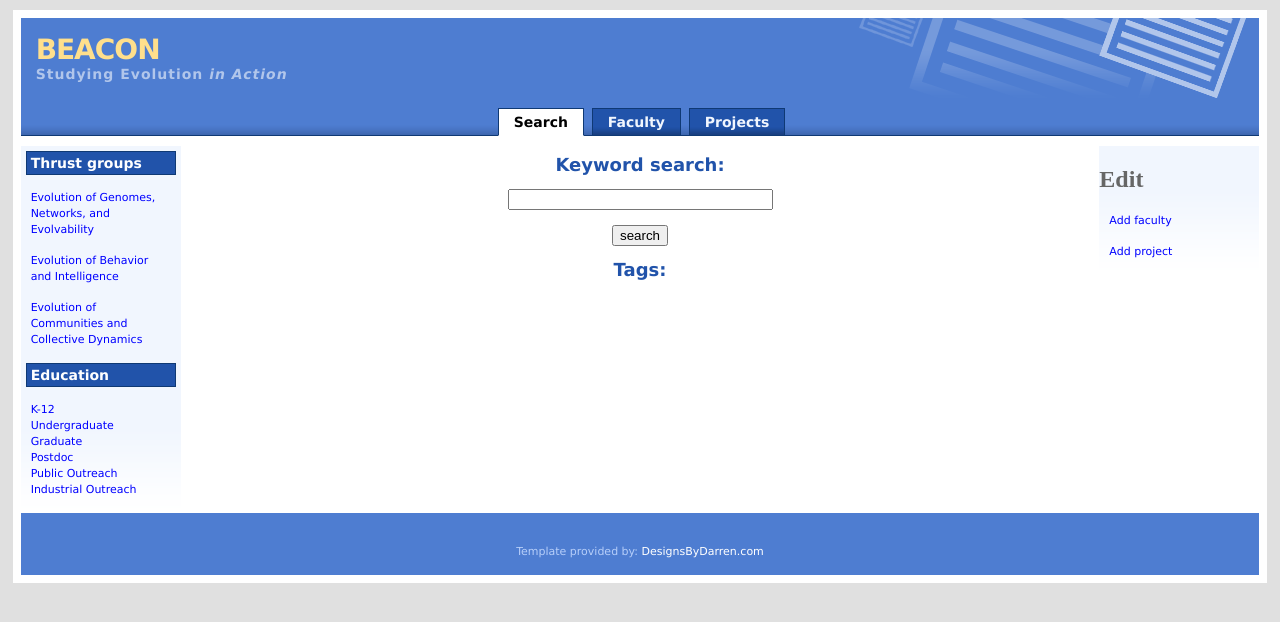
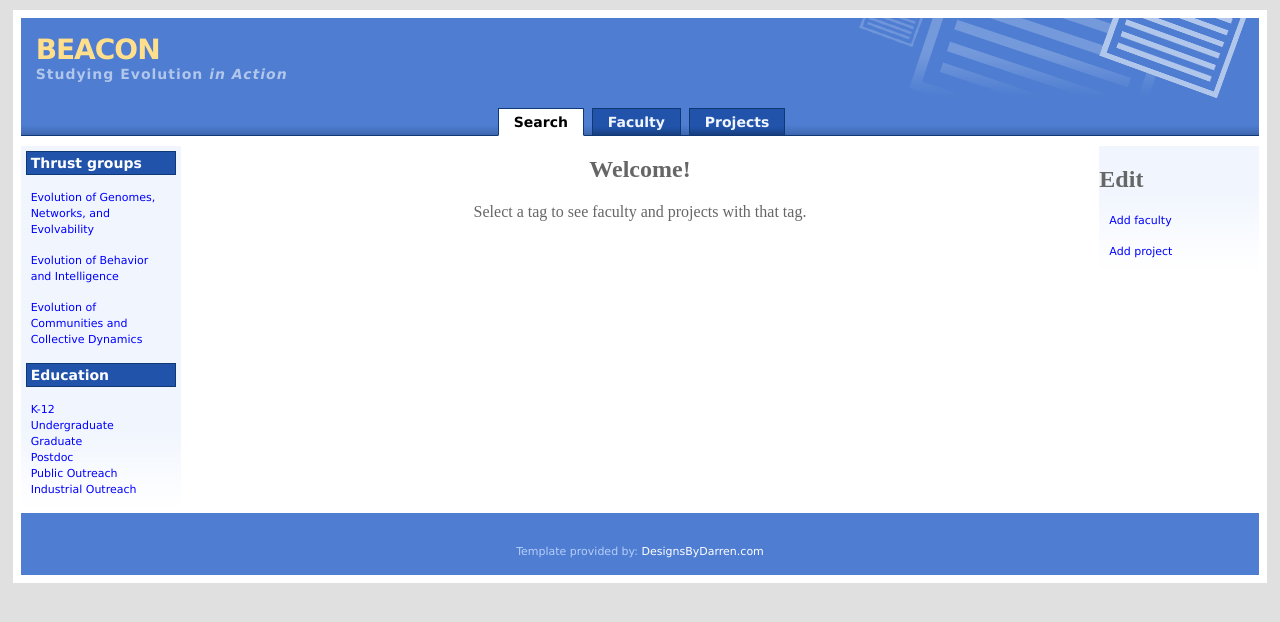
Before and after one commit to ctb/tagnabbit, a Python web app: template tagnabbit/templates/search.html in a window 1280 px wide. Shown: the top 622 px of the page. Run offline with Jinja, Linux system fonts and the light colour scheme; the template is opened without the code that fills it, so the values that code supplies are empty.

Commit message:
cleaned up front page

```diff
--- a/tagnabbit/templates/search.html
+++ b/tagnabbit/templates/search.html
@@ -3,6 +3,7 @@
 
 {% block content %}
 <center>
+<!--
 <h3>Keyword search:</h3>
 <p>
 <form>
@@ -10,8 +11,11 @@
 <p>
 {{ forms.submit('search') }}
 </form>
+-->
 <p>
-<h3>Tags:</h3>
+<h2>Welcome!</h2>
+Select a tag to see faculty and projects with that tag.
+<p>
 {% for tag in taglist %}
 <a href='display_by_tag?tags={{ tag|e }}'>{{ tag }}</a> |
 {% endfor %}
```
